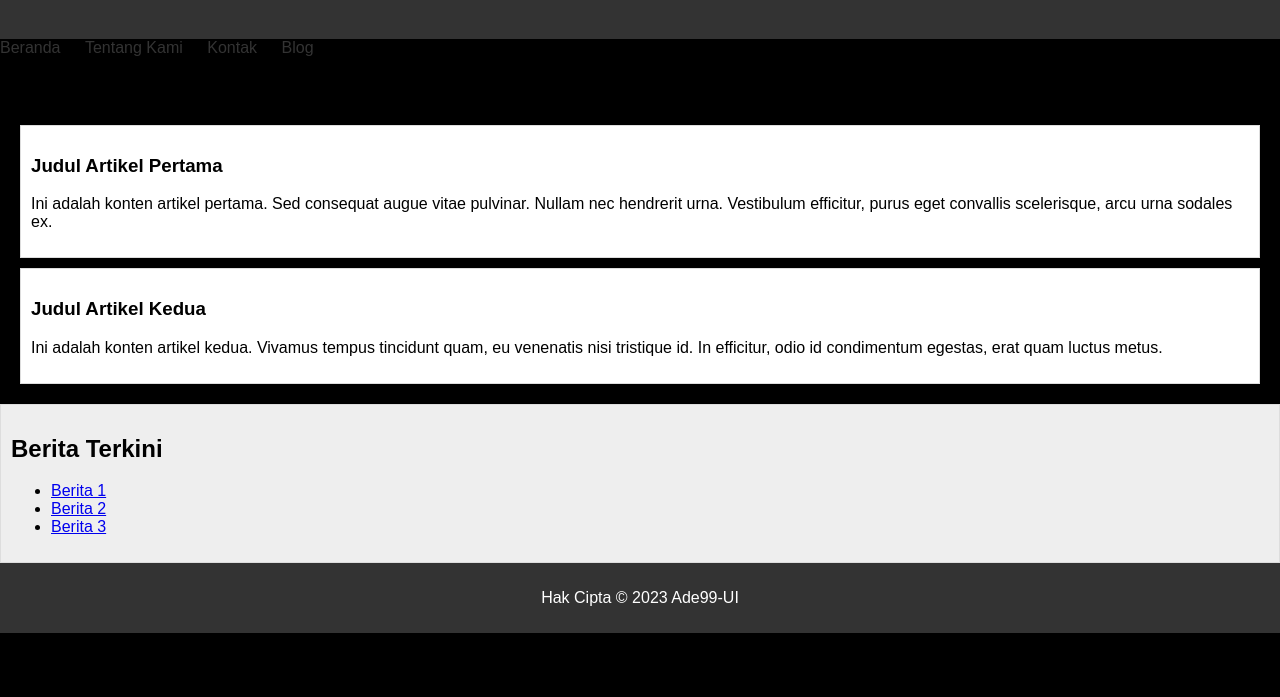
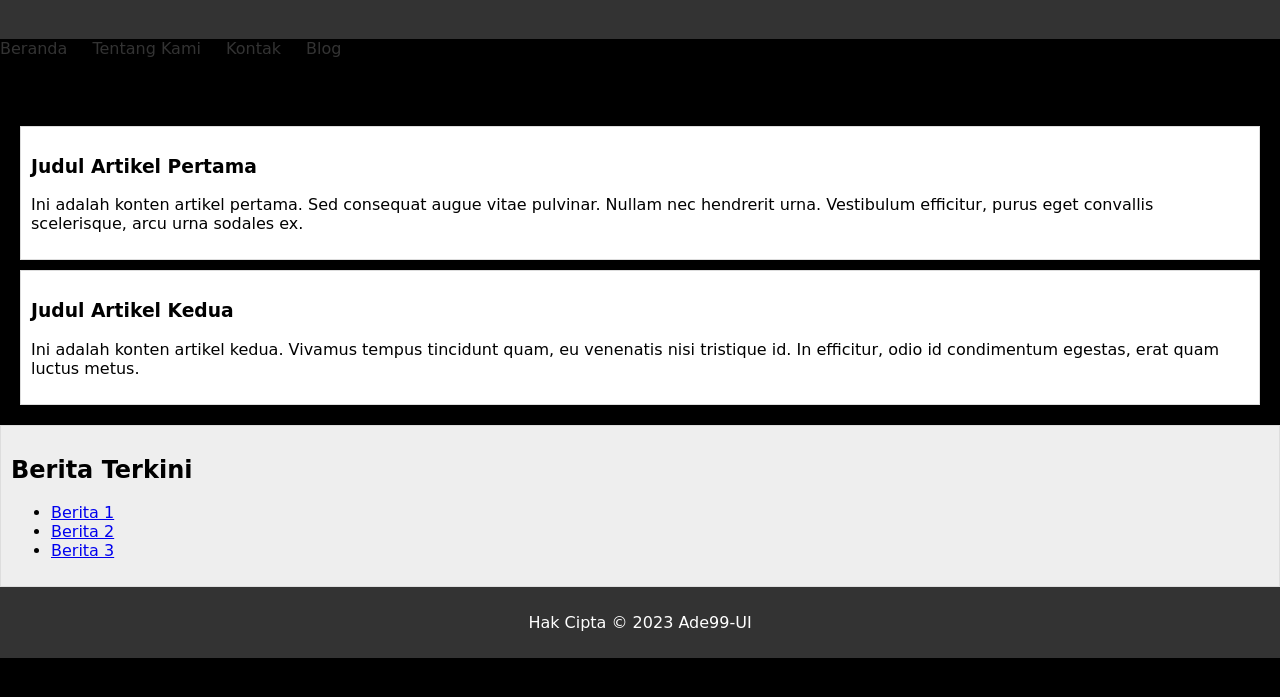
Before and after one commit to ade99-ui/ade99-ui.github.io, a plain HTML site: page index.html in a window 1280 px wide. Shown: the part 81-778 px from the top of the page. Drawn offline with Linux system fonts and the light colour scheme.

Commit message:
Update styles.css

```diff
--- a/styles.css
+++ b/styles.css
@@ -2,7 +2,7 @@
 
 /* Gaya umum */
 body {
-    font-family: Arial, sans-serif;
+    font-family: cursive;
     background-color: #000000;
     margin: 0;
     padding: 0;
```
